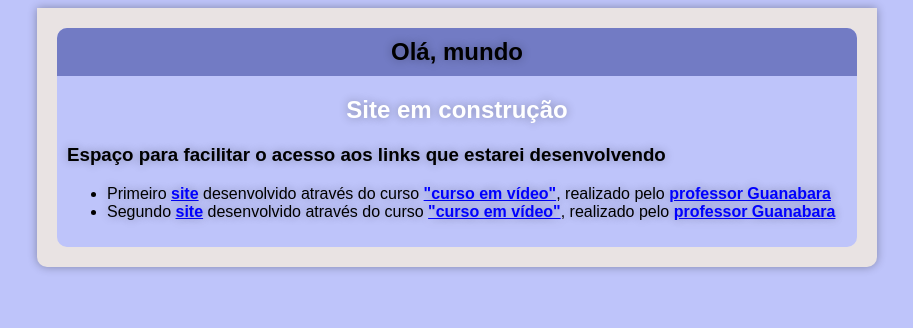
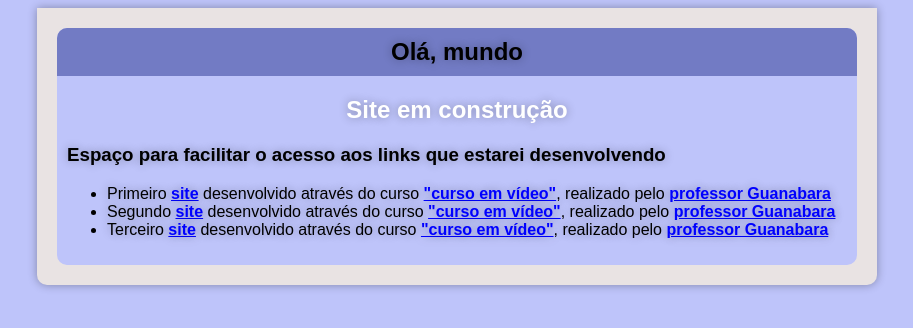
Before and after one commit to gg-br/portfolio, a plain HTML site: page index.html in a window 1280 px wide. Shown: the whole page, without its empty margins (183-1096 px from the left). Drawn offline with Linux system fonts and the light colour scheme.

Commit message:
08/04/24

```diff
--- a/index.html
+++ b/index.html
@@ -19,6 +19,7 @@
             <ul>
                 <li>Primeiro <a href="https://gg-br.github.io/site-cursoemvideo-01/" target="_blank">site</a> desenvolvido através do curso <a href="https://www.cursoemvideo.com/" target="_blank"> "curso em vídeo"</a>, realizado pelo <a href="https://github.com/gustavoguanabara" target="_blank">professor Guanabara</a></li>
                 <li>Segundo <a href="https://gg-br.github.io/site-cursoemvideo-02/" target="_blank">site</a> desenvolvido através do curso <a href="https://www.cursoemvideo.com/" target="_blank"> "curso em vídeo"</a>, realizado pelo <a href="https://github.com/gustavoguanabara" target="_blank">professor Guanabara</a></li>
+                <li>Terceiro <a href="https://gg-br.github.io/site-cursoemvideo-03/" target="_blank">site</a> desenvolvido através do curso <a href="https://www.cursoemvideo.com/" target="_blank"> "curso em vídeo"</a>, realizado pelo <a href="https://github.com/gustavoguanabara" target="_blank">professor Guanabara</a></li>
             </ul>
         </aside>
     </main>
```
